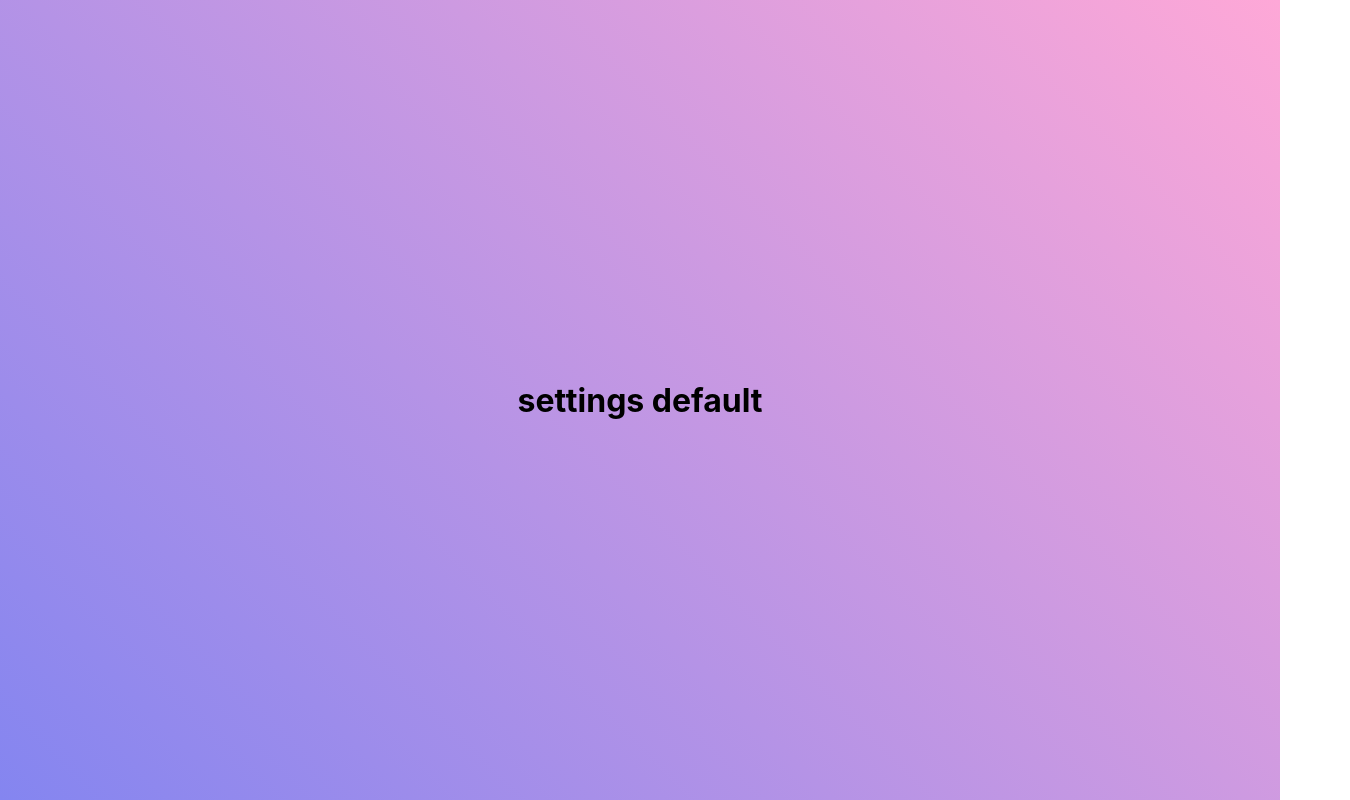
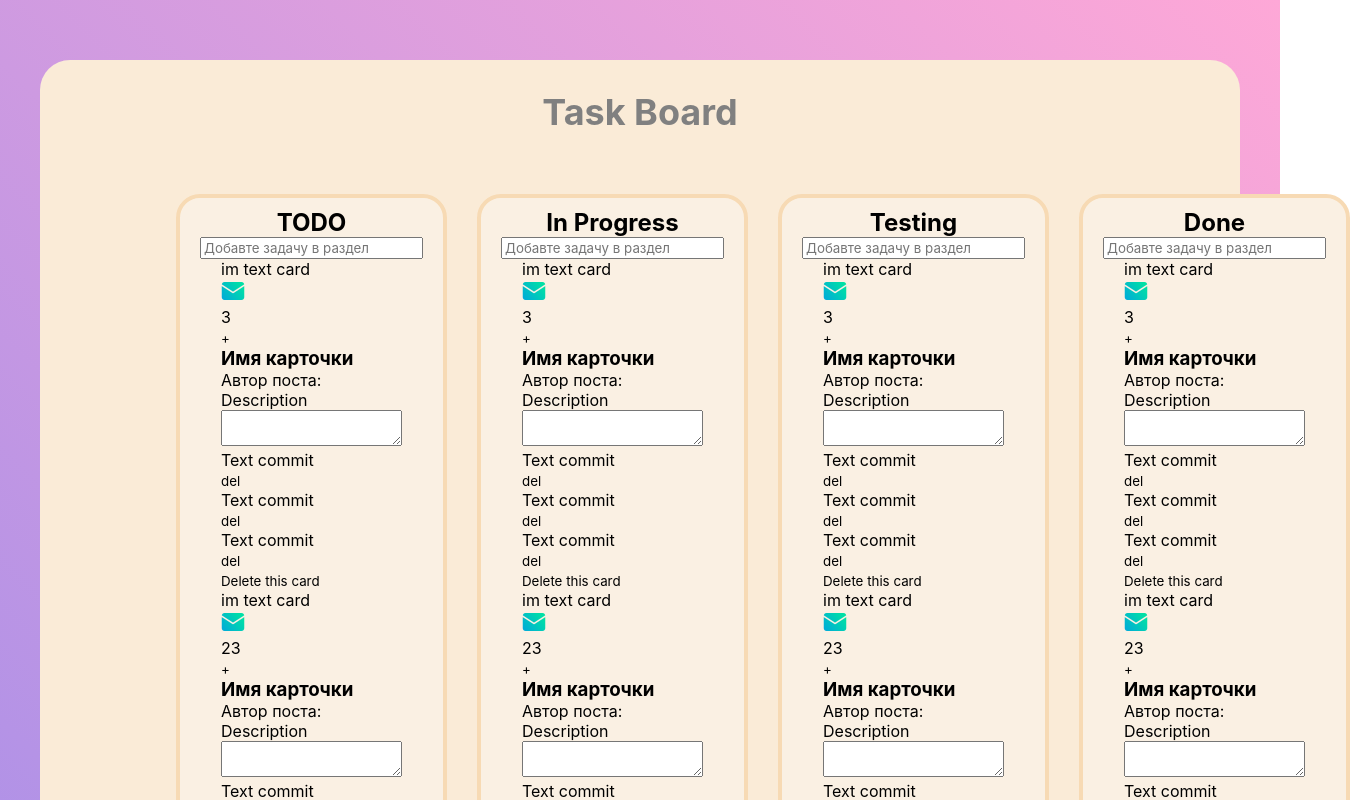
Before and after one commit to AyBalatsan/task_1, a React (Create React App) app: page / in a window 1280 px wide. Shown: the top 800 px of the page, 1350 px wide, since content can reach past the window. Built offline with nearby package versions, Linux system fonts and the light colour scheme.

Commit message:
application structure

```diff
--- a/src/App.tsx
+++ b/src/App.tsx
@@ -1,5 +1,6 @@
 import React from 'react';
 import styled from 'styled-components';
+import ListMainTask from './components/ListMainTask';
 
 const AppWrapper = styled.div`
   display: flex;
@@ -11,11 +12,30 @@ const AppWrapper = styled.div`
   padding: 60px 40px;
   position: relative;
 `
+const AppSell = styled.div`
+  width: 100%;
+  min-height: 80vh;
+  background-color: antiquewhite;
+  padding: 30px 20px;
+  position: relative;
+  border-radius: 30px;
+  display: flex;
+  flex-direction: column;
+`
+const TitleH1 = styled.h1`
+  font-size: 36px;
+  text-align: center;
+  margin-bottom: 60px;
+  color: gray;
+`
 
 function App() {
   return (
     <AppWrapper>
-      <h1>settings default</h1>
+      <AppSell>
+        <TitleH1>Task Board</TitleH1>
+        <ListMainTask />
+      </AppSell>
     </AppWrapper>
   );
 }
--- /dev/null
+++ b/src/components/ItemCard.tsx
@@ -0,0 +1,40 @@
+import React, {useEffect, useReducer, useState} from 'react';
+import styled from 'styled-components';
+import PopUp from './PopUp'
+
+
+export default function ItemCard({...props}) {
+
+  const [modalOpen, setModalOpen] = useState(false)
+
+  return (
+    <li>
+      <p>{props.title}</p>
+      <div>
+        <img src='/email.png' alt='message' />
+        <p>{props.comments}</p>
+      </div>
+      <PopUp active={modalOpen} setActive={setModalOpen}>
+        <h3>Имя карточки</h3>
+        <p>Автор поста: </p>
+        <p>Description</p>
+        <textarea />
+        <ul>
+          <li>
+            <p>Text commit</p>
+            <button>del</button>
+          </li>
+          <li>
+            <p>Text commit</p>
+            <button>del</button>
+          </li>
+          <li>
+            <p>Text commit</p>
+            <button>del</button>
+          </li>
+        </ul>
+        <button>Delete this card</button>
+      </PopUp>
+    </li>
+  )
+}
--- /dev/null
+++ b/src/components/ItemMainTask.tsx
@@ -0,0 +1,40 @@
+import React, {useEffect, useReducer, useState} from 'react';
+import styled from 'styled-components';
+import PopUp from './PopUp'
+import { ListCard } from './types';
+import ItemCard from './ItemCard';
+
+const ItemTask = styled.li`
+  width: 100%;
+  min-height: 200px;
+  border: 4px solid #f7dab4;
+  border-radius: 24px;
+  background-color: #faf0e3;
+  padding: 10px 20px;
+  display: flex;
+  flex-direction: column;
+  align-items: center;
+`
+
+export default function ItemMainTask({...props}) {
+  const ListCard: Array<ListCard> = [
+    {id: 1, title: 'im text card', comments: 3},
+    {id: 2, title: 'im text card', comments: 23},
+    {id: 3, title: 'im text card', comments: 31},
+    {id: 4, title: 'im text card', comments: 13},
+    {id: 5, title: 'im text card', comments: 2},
+  ]
+  const [modalOpen, setModalOpen] = useState(false)
+
+  return (
+    <ItemTask>
+      <h2>{props.title}</h2>
+      <input type='text' placeholder='Добавте задачу в раздел' />
+      <ul>
+        {ListCard.map (item =>(
+          <ItemCard key={item.id} {...item} />
+      ))}
+      </ul>
+    </ItemTask>
+  )
+}
--- /dev/null
+++ b/src/components/ListMainTask.tsx
@@ -0,0 +1,29 @@
+import { title } from 'process';
+import React, {useEffect, useReducer} from 'react';
+import ItemMainTask from './ItemMainTask';
+import { ListTitle } from './types';
+import styled from 'styled-components';
+
+const ListTask = styled.ul`
+  display: grid;
+  grid-template-columns: repeat(4, 3fr);
+  gap: 20px 30px;
+  width: 80%;
+  margin: 0 auto 40px;
+`
+
+export default function ListMainTask() {
+  const ListOfTitles: Array<ListTitle> = [
+    {id: 1, title: 'TODO'},
+    {id: 2, title: 'In Progress'},
+    {id: 3, title: 'Testing'},
+    {id: 4, title: 'Done'},
+  ]
+  return (
+    <ListTask>
+      {ListOfTitles.map (item =>(
+        <ItemMainTask key={item.id} title={item.title}/>
+      ))}
+    </ListTask>
+  )
+}
--- /dev/null
+++ b/src/components/PopUp.tsx
@@ -0,0 +1,28 @@
+import React, {FC, useEffect,} from "react";
+import { PopUp } from "./types";
+
+const Modal: FC<PopUp> = ({active, setActive, children}) => {
+  const closeModal = (e:any) => {
+    if (e.key === 'Escape') {
+      setActive(false)
+    }
+  }
+
+  useEffect(() => {
+    document.addEventListener('keydown', (e) => closeModal(e))
+    return () => document.removeEventListener('keydown', closeModal);
+  }, [])
+
+  return (
+    <div
+      onClick={() => setActive(false)}
+    >
+      <div onClick={e => e.stopPropagation()}>
+        <button onClick={() => setActive(false)}>+</button>
+        {children}
+      </div>
+    </div>
+  )
+}
+
+export default Modal;
--- /dev/null
+++ b/src/components/types.ts
@@ -0,0 +1,14 @@
+export interface PopUp {
+  active: boolean,
+  setActive: (target: boolean) => void,
+  children?: React.ReactNode
+}
+export interface ListTitle {
+  id: number,
+  title: string
+}
+export interface ListCard {
+  id: number,
+  title: string,
+  comments: number,
+}
--- a/src/index.css
+++ /dev/null
@@ -1,13 +0,0 @@
-body {
-  margin: 0;
-  font-family: -apple-system, BlinkMacSystemFont, 'Segoe UI', 'Roboto', 'Oxygen',
-    'Ubuntu', 'Cantarell', 'Fira Sans', 'Droid Sans', 'Helvetica Neue',
-    sans-serif;
-  -webkit-font-smoothing: antialiased;
-  -moz-osx-font-smoothing: grayscale;
-}
-
-code {
-  font-family: source-code-pro, Menlo, Monaco, Consolas, 'Courier New',
-    monospace;
-}
--- a/src/index.tsx
+++ b/src/index.tsx
@@ -1,9 +1,8 @@
 import React from 'react';
 import ReactDOM from 'react-dom/client';
-import './index.css';
 import App from './App';
 import reportWebVitals from './reportWebVitals';
-import styled, {createGlobalStyle, ThemeProvider} from 'styled-components' ;
+import {createGlobalStyle, ThemeProvider} from 'styled-components' ;
 
 const Global = createGlobalStyle`
 *,*::before,*::after {
```
Also changed, not shown: public/email.png (added).
